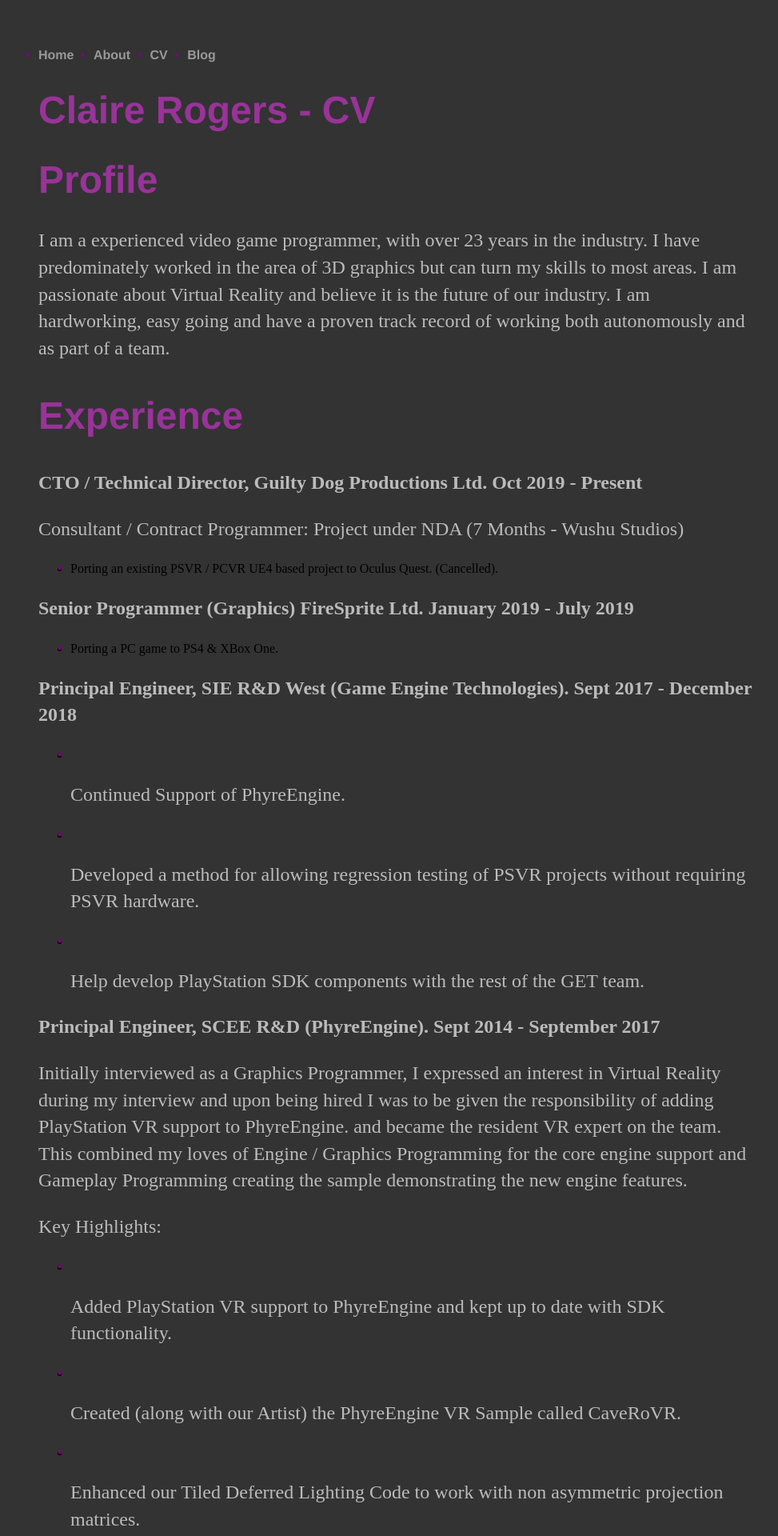
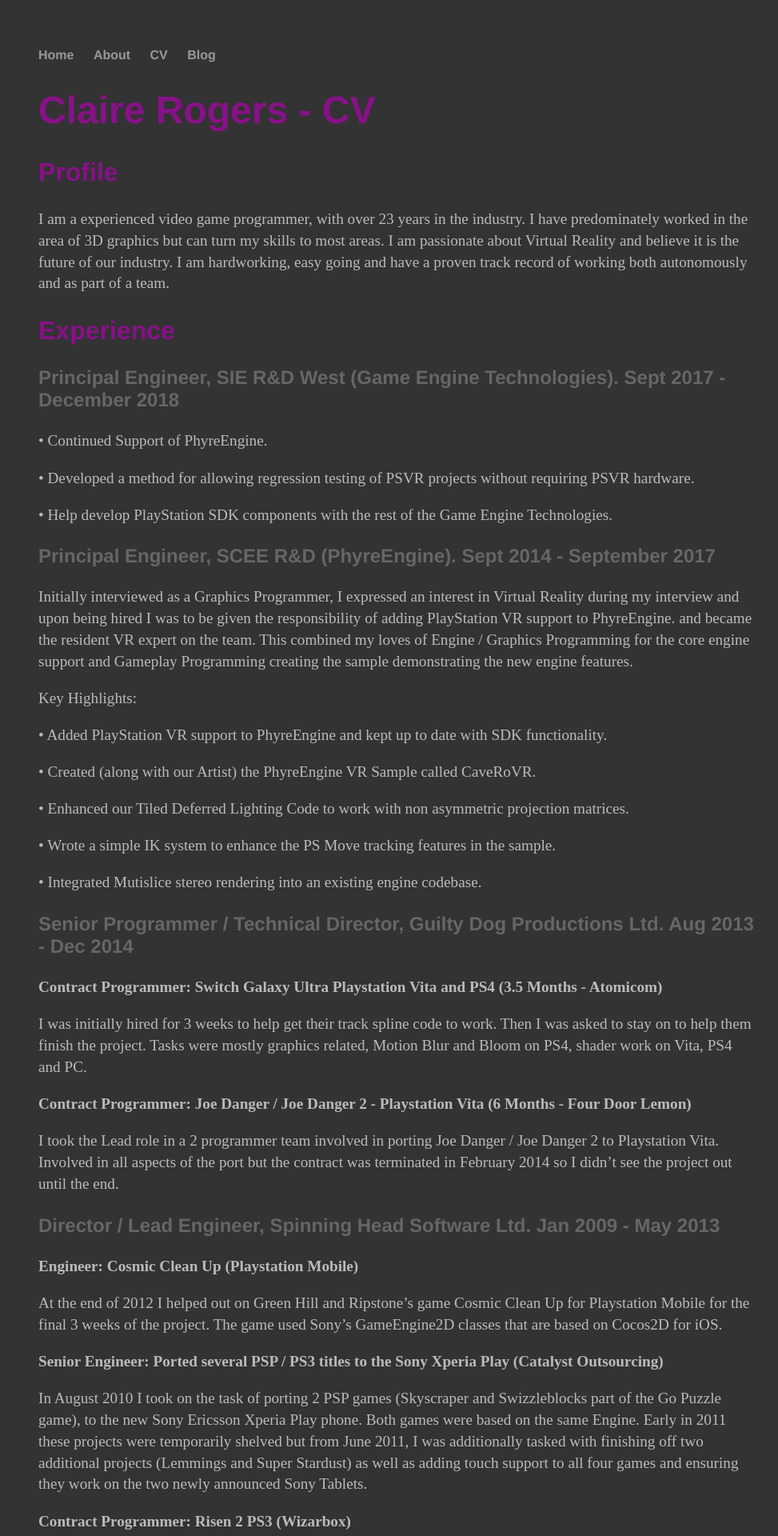
Before and after one commit to guiltydogprods/guiltydogprods.github.io, a Jekyll site: the page built from cv.md, in a window 1280 px wide. Shown: the top 1920 px of the page at 80% size, without its empty margins (144-1117 px from the left). Built offline with Jekyll 4.4.1, drawn with Linux system fonts in a browser that asks for light colours; our own code applies the rules of GitHub Pages for plain Markdown files; some of the changed text lies outside the part shown.

Commit message:
Fixup CV so it looks ok.

```diff
--- a/css/main.css
+++ b/css/main.css
@@ -13,14 +13,6 @@
     display: inline;
     margin-right: 20px;
 }
-ul li::before {
-  content: "\2022";  /* Add content: \2022 is the CSS Code/unicode for a bullet */
-  color: purple; /* Change the color */
-  font-weight: bold; /* If you want it to be bold */
-  display: inline-block; /* Needed to add space between the bullet and the text */
-  width: 1em; /* Also needed for space (tweak if needed) */
-  margin-left: -1em; /* Also needed for space (tweak if needed) */
-}
 a {
     text-decoration: none;
     color: #999;
@@ -31,15 +23,20 @@
 h1 {
     font-size: 3em;
     font-family:'Helvetica', 'Arial', 'Sans-Serif';
-    color: #939;
+    color: #818;
 }
 h2 {
-    font-size: 3em;
+    font-size: 2em;
     font-family:'Helvetica', 'Arial', 'Sans-Serif';
-    color: #939;
+    color: #818;
+}
+h3 {
+    font-size: 1.5em;
+    font-family:'Helvetica', 'Arial', 'Sans-Serif';
+    color: #666;
 }
 p {
-    font-size: 1.5em;
+    font-size: 1.2em;
     line-height: 1.4em;
     color: #bbb;
 }
--- a/cv.md
+++ b/cv.md
@@ -1,109 +1,105 @@
+---
+layout: default
+title: CV
+---
 Claire Rogers - CV
 ==================
 
 Profile
-=======
+-------
 
 I am a experienced video game programmer, with over 23 years in the industry. I have predominately worked in the area of 3D graphics but can turn my skills to most areas. I am passionate about Virtual Reality and believe it is the future of our industry. I am hardworking, easy going and have a proven track record of working both autonomously and as part of a team.
 
 Experience
 ----------
 
-**CTO / Technical Director, Guilty Dog Productions Ltd. Oct 2019 - Present**
+### Principal Engineer, SIE R&D West (Game Engine Technologies). Sept 2017 - December 2018
 
-Consultant / Contract Programmer: Project under NDA (7 Months - Wushu Studios)
+• Continued Support of PhyreEngine.
 
--   Porting an existing PSVR / PCVR UE4 based project to Oculus Quest. (Cancelled).
+• Developed a method for allowing regression testing of PSVR projects without requiring PSVR hardware.
 
-**Senior Programmer (Graphics) FireSprite Ltd. January 2019 - July 2019**
+• Help develop PlayStation SDK components with the rest of the Game Engine Technologies.
 
--   Porting a PC game to PS4 & XBox One.
 
-**Principal Engineer, SIE R&D West (Game Engine Technologies). Sept 2017 - December 2018**
-
--   Continued Support of PhyreEngine.
-
--   Developed a method for allowing regression testing of PSVR projects without requiring PSVR hardware.
-
--   Help develop PlayStation SDK components with the rest of the GET team.
-
-**Principal Engineer, SCEE R&D (PhyreEngine). Sept 2014 - September 2017**
+### Principal Engineer, SCEE R&D (PhyreEngine). Sept 2014 - September 2017
 
 Initially interviewed as a Graphics Programmer, I expressed an interest in Virtual Reality during my interview and upon being hired I was to be given the responsibility of adding PlayStation VR support to PhyreEngine. and became the resident VR expert on the team. This combined my loves of Engine / Graphics Programming for the core engine support and Gameplay Programming creating the sample demonstrating the new engine features.
 
 Key Highlights:
 
--   Added PlayStation VR support to PhyreEngine and kept up to date with SDK functionality.
+• Added PlayStation VR support to PhyreEngine and kept up to date with SDK functionality.
 
--   Created (along with our Artist) the PhyreEngine VR Sample called CaveRoVR.
+• Created (along with our Artist) the PhyreEngine VR Sample called CaveRoVR.
 
--   Enhanced our Tiled Deferred Lighting Code to work with non asymmetric projection matrices.
+• Enhanced our Tiled Deferred Lighting Code to work with non asymmetric projection matrices.
 
--   Wrote a simple IK system to enhance the PS Move tracking features in the sample.
+• Wrote a simple IK system to enhance the PS Move tracking features in the sample.
 
--   Integrated Mutislice stereo rendering into an existing engine codebase.
+• Integrated Mutislice stereo rendering into an existing engine codebase.
 
-**Senior Programmer / Technical Director, Guilty Dog Productions Ltd. Aug 2013 - Dec 2014**
 
-Contract Programmer: Switch Galaxy Ultra Playstation Vita and PS4 (3.5 Months - Atomicom)
+### Senior Programmer / Technical Director, Guilty Dog Productions Ltd. Aug 2013 - Dec 2014
+
+**Contract Programmer: Switch Galaxy Ultra Playstation Vita and PS4 (3.5 Months - Atomicom)**
 
 I was initially hired for 3 weeks to help get their track spline code to work. Then I was asked to stay on to help them finish the project. Tasks were mostly graphics related, Motion Blur and Bloom on PS4, shader work on Vita, PS4 and PC.
 
-Contract Programmer: Joe Danger / Joe Danger 2 - Playstation Vita (6 Months - Four Door Lemon)
+**Contract Programmer: Joe Danger / Joe Danger 2 - Playstation Vita (6 Months - Four Door Lemon)**
 
-Took the Lead role in a 2 programmer team involved in porting Joe Danger / Joe Danger 2 to Playstation Vita. Involved in all aspects of the port but the contract was terminated in February 2014 so I didn't see the project out until the end.
+I took the Lead role in a 2 programmer team involved in porting Joe Danger / Joe Danger 2 to Playstation Vita. Involved in all aspects of the port but the contract was terminated in February 2014 so I didn't see the project out until the end.
 
-**Director / Lead Engineer, Spinning Head Software Ltd. Jan 2009 - May 2013**
+### Director / Lead Engineer, Spinning Head Software Ltd. Jan 2009 - May 2013
 
-Engineer: Cosmic Clean Up (Playstation Mobile)
+**Engineer: Cosmic Clean Up (Playstation Mobile)**
 
 At the end of 2012 I helped out on Green Hill and Ripstone's game Cosmic Clean Up for Playstation Mobile for the final 3 weeks of the project. The game used Sony's GameEngine2D classes that are based on Cocos2D for iOS.
 
-Senior Engineer: Ported several PSP / PS3 titles to the Sony Xperia Play (Catalyst Outsourcing)
+**Senior Engineer: Ported several PSP / PS3 titles to the Sony Xperia Play (Catalyst Outsourcing)**
 
 In August 2010 I took on the task of porting 2 PSP games (Skyscraper and Swizzleblocks part of the Go Puzzle game), to the new Sony Ericsson Xperia Play phone. Both games were based on the same Engine. Early in 2011 these projects were temporarily shelved but from June 2011, I was additionally tasked with finishing off two additional projects (Lemmings and Super Stardust) as well as adding touch support to all four games and ensuring they work on the two newly announced Sony Tablets.
 
-Contract Programmer: Risen 2 PS3 (Wizarbox)
+**Contract Programmer: Risen 2 PS3 (Wizarbox)**
 
 I spent 7 months or so, between December 2010 and July 2011 helping Wizarbox optimising the rendering engine for the PS3 port of Risen2. This primarily involved integrating Edge Geom into the existing runtime and tools codebases.
 
-Lead Engineer: Flick Hockey (iOS, PlayStation Mobile)
+**Solo Engineer: Flick Hockey (iOS, PlayStation Mobile)**
 
-Somewhat in Tandem with my contract work, I have been working on my first game for iPhone / iPod Touch, an Air Hockey game with a 3D players eye view, in contrast to the many 2D top down Air Hockey games already available on iPhone.
+In Tandem with my contract work, I developed my first game for iPhone / iPod Touch, an Air Hockey game called Flick Hockey, that had a 3D players eye view, in contrast to the many 2D top down Air Hockey games already available on iPhone.
 
--   Wrote the entire game engine (Rendering, Physics / Collision, Networking, Front end, Audio Subsystem) in C with a little Objective C thrown in where needed (EAGLView / GameKit etc.)
+• Wrote the entire game engine (Rendering, Physics / Collision, Networking, Front end, Audio Subsystem) in C with a little Objective C thrown in where needed (EAGLView / GameKit etc.)
 
--   Wrote a Cocoa Based Mac Application for loading .obj files and converting them into a custom model format, optimised for iPhone.
+• Wrote a Cocoa Based Mac Application for loading .obj files and converting them into a custom model format, optimised for iPhone.
 
--   Much of the artwork, was created by myself, with only the Air Hockey Table and the main textures
+• Much of the artwork, was created by myself, with only the Air Hockey Table and the main textures being created for me by friends / ex-colleagues.
 
-being created for me by friends / ex-colleagues.
+• Ported it to PlayStation(tm) Mobile (C#) several years later.
 
--   Ported the game to PlayStation Mobile (C#) several years later.
+**Contract Programmer: Venetica PS3 (Wizarbox)**
 
-Contract Programmer: Venetica PS3 (Wizarbox)
+• Assisted with the final parts of fixing up the Ogre3D port to run on the PS3s GCM library.
 
--   Assisted with the final parts of fixing up the Ogre3D port to run on the PS3s GCM library.
+• Wrote a Vertex Cache Optimiser based on a Paper by Tom Forsythe
 
--   Wrote a Vertex Cache Optimiser based on a Paper by Tom Forsythe
+• Fixed up shaders to work correctly on PS3.
 
--   Fixed up shaders to work correctly on PS3.
+• Lots of Renderer optimisations.
 
--   Lots of Renderer optimisations.
+• Wrote a LogLuv rendering path to handle High Dynamic Range Rendering.
 
--   Wrote a LogLuv rendering path to handle High Dynamic Range Rendering.
+• Additionally wrote an FP16 HDR path to help verify the LogLuv path.
 
--   Additionally wrote an FP16 HDR path to help verify the LogLuv path.
 
-**Software Engineer 2, Electronic Arts (Canada) Oct 2007 - Dec 2008**
+### Software Engineer 2, Electronic Arts (Canada) Oct 2007 - Dec 2008
 
-Graphics / System Engineer: Common Rendering Initiative
+**Graphics / System Engineer: Common Rendering Initiative**
 
 I was the only dedicated engineer on a 3 year cross studio initiative comprising 4 - 5 runtime engineers and 5 tools engineers to move EA Canada's game teams from project specific rendering engines / asset management systems to something built to scale from current hardware to whatever future hardware is around the corner.
 
-**Programmer, Psygnosis / SCEE Liverpool May 1996 - Sept 2007**
 
-Graphics Programmer: Unannounced Project, Sony Playstation 3
+### Programmer, Psygnosis / SCEE Liverpool May 1996 - Sept 2007
+
+**Graphics Programmer: Unannounced Project, Sony Playstation 3**
 
 • Improved initial shader code for real-time lighting.
 
@@ -113,17 +109,17 @@
 
 • Began work on a basic particle system using the SPUs. Put on hold while investigating a cross company system.
 
--   Integrated a cross studio material system into out tool pipeline and engine code.
+• Integrated a cross studio material system into out tool pipeline and engine code.
 
-Graphics Programmer: F1 Championship Edition, Sony Playstation 3
+**Graphics Programmer: F1 Championship Edition, Sony Playstation 3**
 
--   Bespoke rendering systems not covered by main Graphics Engine. (Track Reflections, Depth of Field, Initial Shadow System among others). Track Reflections and Depth of field were retro-fit into an almost complete engine and so were subject to certain limitations.
+• Bespoke rendering systems not covered by main Graphics Engine. (Track Reflections, Depth of Field, Initial Shadow System among others). Track Reflections and Depth of field were retro-fit into an almost complete engine and so were subject to certain limitations.
 
--   Fake HDR system (original system used FP16 render targets but performance was too slow and didn't allow for FSAA.) so I came up with a technique to approximate the average luminance using the pixel counters. Tone-mapping was then performed in all shaders using the calculated average luminance.
+• Fake HDR system (original system used FP16 render targets but performance was too slow and didn't allow for FSAA.) so I came up with a technique to approximate the average luminance using the pixel counters. Tone-mapping was then performed in all shaders using the calculated average luminance.
 
 • Crowds: I integrated the crowd system originally written by SCEE London's Football Team. Made lots of optimisations to both the Shaders and PPU / RSX rendering code. Used conditional rendering as a form of real-time PVS to turn individual crowd areas on and off based on visibility.
 
-Graphics Programmer: Researching Next-Gen rendering technology using OpenGl and Cg
+**Graphics Programmer: Researching Next-Gen rendering technology using OpenGl and Cg**
 
 Spent a lot of time investigation modern realtime graphics techniques in the lead up to Playstation 3. Most notably:
 
@@ -133,7 +129,7 @@
 
 • High Dynamic Range Rendering.
 
--   Real-time Irradiance Environment Mapping using Spherical Harmonics.
+• Real-time Irradiance Environment Mapping using Spherical Harmonics.
 
 Various PS1, N64 and PS2 Projects
 
```
Also changed, not shown: other parts of cv.md (+1 -1 lines), Gemfile (added, +9 -0 lines), Gemfile.lock (added).
